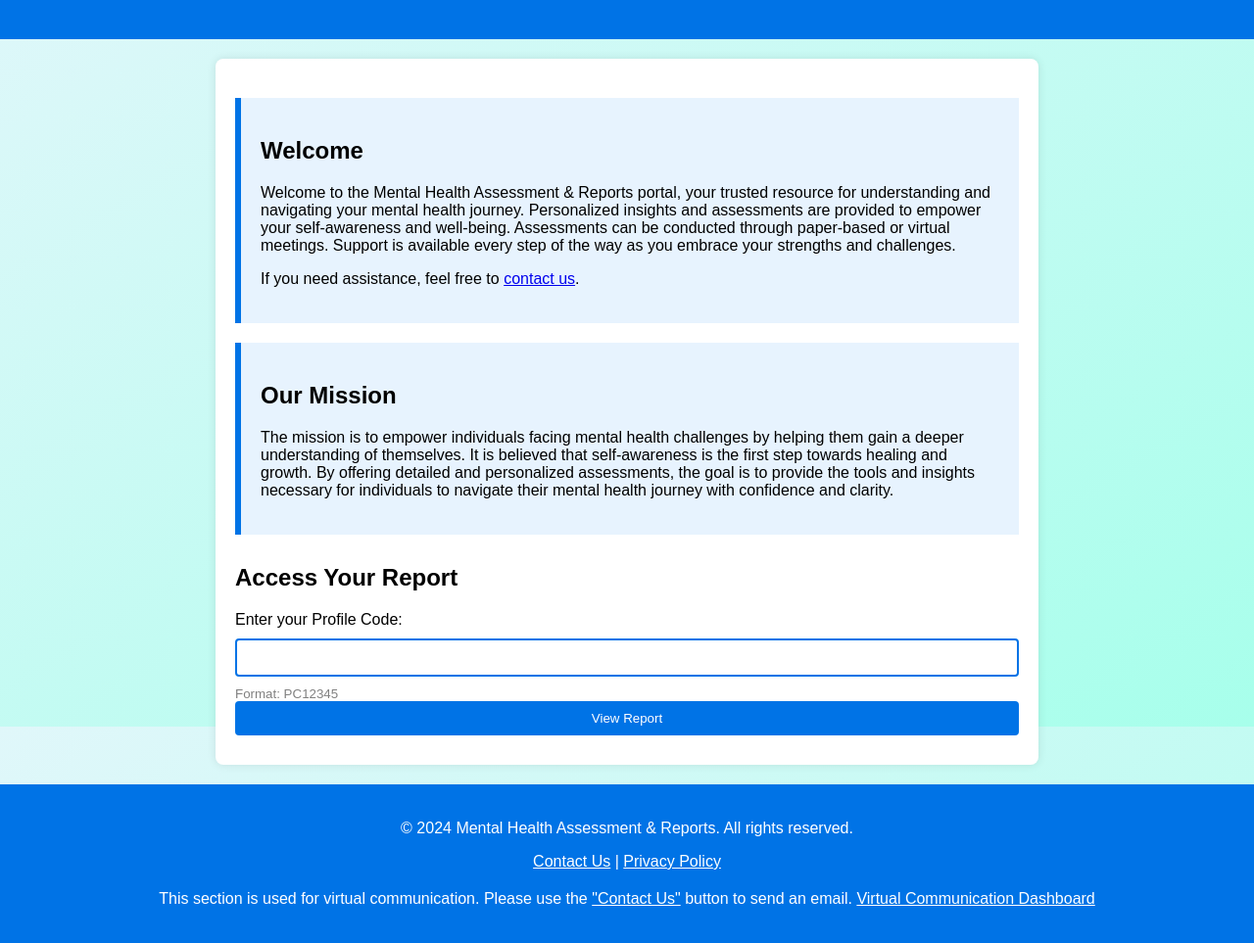
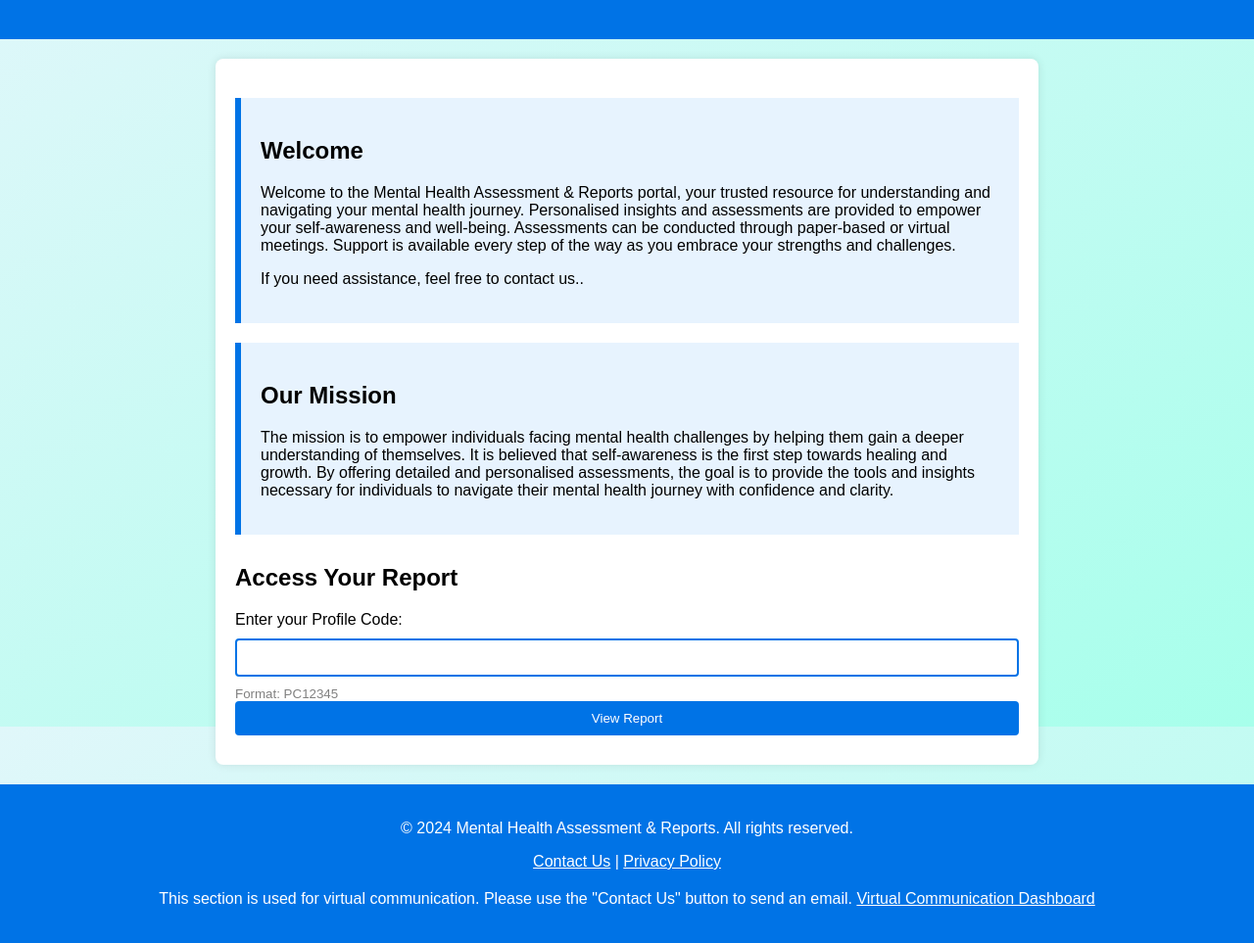
Before and after one commit to ResilientFocus/ResilientFocusPage, a plain HTML site: page index.html in a window 1280 px wide. Shown: the part 58-1021 px from the top of the page at 98% size. Drawn offline with Linux system fonts and the light colour scheme.

Commit message:
Update index.html

```diff
--- a/index.html
+++ b/index.html
@@ -3,8 +3,8 @@
 <head>
     <meta charset="UTF-8">
     <meta name="viewport" content="width=device-width, initial-scale=1.0">
-    <title>Mental Health Assessment & Reports</title>
-    <meta name="description" content="Access personalized mental health assessments and reports to empower your self-awareness and well-being.">
+    <title>Mental Health Assessments & Reports</title>
+    <meta name="description" content="Access personalised mental health assessments and reports to empower your self-awareness and well-being.">
     <meta name="keywords" content="Mental Health, Assessment, Reports, Self-awareness, Well-being">
     <style>
         body {
@@ -95,13 +95,13 @@
     <main>
         <section class="welcome">
             <h2>Welcome</h2>
-            <p>Welcome to the Mental Health Assessment & Reports portal, your trusted resource for understanding and navigating your mental health journey. Personalized insights and assessments are provided to empower your self-awareness and well-being. Assessments can be conducted through paper-based or virtual meetings. Support is available every step of the way as you embrace your strengths and challenges.</p>
-            <p>If you need assistance, feel free to <a href="mailto:assessmentandprofiling@outlook.com">contact us</a>.</p>
+            <p>Welcome to the Mental Health Assessment & Reports portal, your trusted resource for understanding and navigating your mental health journey. Personalised insights and assessments are provided to empower your self-awareness and well-being. Assessments can be conducted through paper-based or virtual meetings. Support is available every step of the way as you embrace your strengths and challenges.</p>
+            <p>If you need assistance, feel free to contact us.</a>.</p>
         </section>
 
         <section class="mission">
             <h2>Our Mission</h2>
-            <p>The mission is to empower individuals facing mental health challenges by helping them gain a deeper understanding of themselves. It is believed that self-awareness is the first step towards healing and growth. By offering detailed and personalized assessments, the goal is to provide the tools and insights necessary for individuals to navigate their mental health journey with confidence and clarity.</p>
+            <p>The mission is to empower individuals facing mental health challenges by helping them gain a deeper understanding of themselves. It is believed that self-awareness is the first step towards healing and growth. By offering detailed and personalised assessments, the goal is to provide the tools and insights necessary for individuals to navigate their mental health journey with confidence and clarity.</p>
         </section>
 
         <section class="profile-code-section">
@@ -123,8 +123,7 @@
             <a href="#privacy-policy" style="color: white;">Privacy Policy</a>
         </p>
         <p style="margin-top: 20px;">
-            This section is used for virtual communication. Please use the
-            <a href="mailto:assessmentandprofiling@outlook.com" style="color: white; text-decoration: underline;">"Contact Us"</a>
+            This section is used for virtual communication. Please use the "Contact Us"</a>
             button to send an email.
             <a href="https://doxy.me/drclnt" target="_blank" style="color: white; text-decoration: underline;">Virtual Communication Dashboard</a>
         </p>
```
